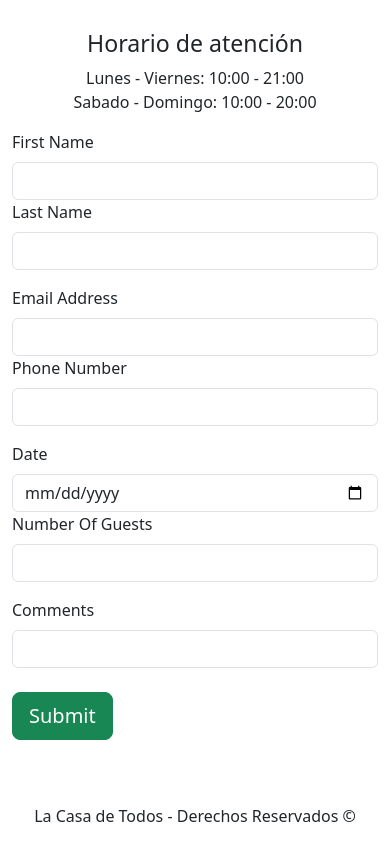
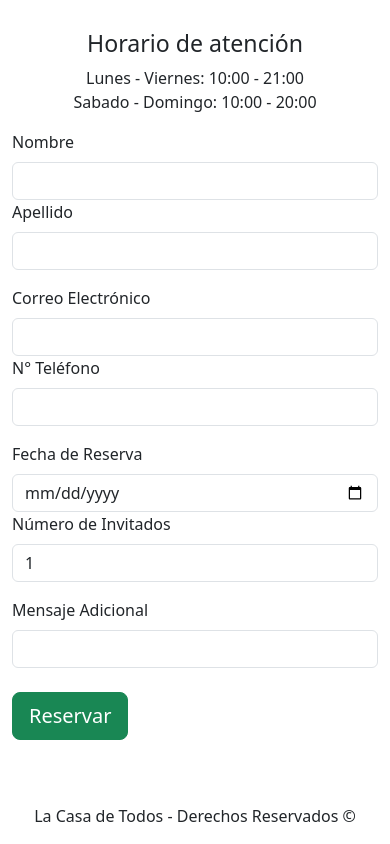
Before and after one commit to Fuerzas-Armadas-ESPE/002-desarrollo-de-una-aplicaci-n-web-grupo-04, a React (Create React App) app: page /contact in a window 390 px wide. Shown: the part 1093-1937 px from the top of the page. Built offline with nearby package versions, Linux system fonts and the light colour scheme.

Commit message:
Implementación de Correo Electrónico y uso de variables de entorno
Se usó EMAILJS y variables de entorno

```diff
--- a/package.json
+++ b/package.json
@@ -3,9 +3,11 @@
   "version": "0.1.0",
   "private": true,
   "dependencies": {
+    "@emailjs/browser": "^4.3.3",
     "@testing-library/jest-dom": "^5.17.0",
     "@testing-library/react": "^13.4.0",
     "@testing-library/user-event": "^13.5.0",
+    "axios": "^1.6.8",
     "bootstrap": "^5.3.2",
     "react": "^18.2.0",
     "react-bootstrap": "^2.9.1",
@@ -37,5 +39,8 @@
       "last 1 firefox version",
       "last 1 safari version"
     ]
+  },
+  "devDependencies": {
+    "dotenv": "^16.4.5"
   }
 }
--- a/src/pages/Contact.jsx
+++ b/src/pages/Contact.jsx
@@ -1,67 +1,216 @@
-import React from 'react';
-import './Contact.css';
-import { ContactInfo } from '../components/ContactInfo';
-import { Form } from 'react-bootstrap';
-import { Reviews } from '../components/Reviews';
+import React, { useState } from "react";
+import "./Contact.css";
+import { ContactInfo } from "../components/ContactInfo";
+import { Form, Alert } from "react-bootstrap";
+import emailjs from "@emailjs/browser";
 
 function Contact() {
+  const [message, setMessage] = useState("");
+  const [email, setEmail] = useState("");
+  const [firstName, setFirstName] = useState("");
+  const [lastName, setLastName] = useState("");
+  const [phoneNum, setPhoneNum] = useState("");
+  const [date, setDate] = useState("");
+  const [guests, setGuests] = useState(1);
+  const [errors, setErrors] = useState({ date: "", guests: "" });
+
+  const handleDateChange = (e) => {
+    const selectedDate = e.target.value;
+    const today = new Date().toISOString().split("T")[0];
+    setDate(selectedDate);
+    if (selectedDate < today) {
+      setErrors((prevErrors) => ({
+        ...prevErrors,
+        date: "La fecha debe ser desde hoy en adelante.",
+      }));
+    } else {
+      setErrors((prevErrors) => ({ ...prevErrors, date: "" }));
+    }
+  };
+
+  const handleGuestsChange = (e) => {
+    const selectedGuests = e.target.value;
+    setGuests(selectedGuests);
+    if (selectedGuests < 1) {
+      setErrors((prevErrors) => ({
+        ...prevErrors,
+        guests: "El número de invitados debe ser al menos 1.",
+      }));
+    } else {
+      setErrors((prevErrors) => ({ ...prevErrors, guests: "" }));
+    }
+  };
+
+  const handleSubmit = (e) => {
+    e.preventDefault();
+    const serviceId = process.env.REACT_APP_SERVICEID;
+    const templateId = process.env.REACT_APP_TEMPLATEID;
+    const publicKey = process.env.REACT_APP_PUBLICKEY;
+
+    const today = new Date().toISOString().split("T")[0];
+    if (date < today) {
+      setErrors((prevErrors) => ({
+        ...prevErrors,
+        date: "La fecha debe ser desde hoy en adelante.",
+      }));
+    }
+    if (guests < 1) {
+      setErrors((prevErrors) => ({
+        ...prevErrors,
+        guests: "El número de invitados debe ser al menos 1.",
+      }));
+    }
+    if (date >= today && guests >= 1) {
+      // Submit the form
+      console.log("Form submitted:", { date, guests });
+    }
+
+    const templateParams = {
+      from_name: `${firstName} ${lastName}`,
+      to_name: "Restaurante La Mesa de Todos",
+      message: message,
+      from_email: email,
+      from_phone: phoneNum,
+      from_date: date,
+      from_guests: guests,
+    };
+
+    //enviar email por emailjs
+    emailjs
+      .send(serviceId, templateId, templateParams, publicKey)
+      .then((response) => {
+        console.log("Email sent successfully", response);
+        setLastName("");
+        setFirstName("");
+        setEmail("");
+        setMessage("");
+        setPhoneNum("");
+        setDate("");
+        setGuests(1);
+      })
+      .catch((error) => {
+        console.log("Email failed to send", error);
+      });
+  };
+
   return (
-        <div className='contact-page'>
-            <header className='mt-5'>
-                <div className='container h-100 d-flex align-items-center justify-content-center'>
-                    <h1 className='text-light'>Contact</h1>
+    <div className="contact-page">
+      <header className="mt-5">
+        <div className="container h-100 d-flex align-items-center justify-content-center">
+          <h1 className="text-light">Contáctanos</h1>
         </div>
       </header>
 
-            <div className='container my-5'>
-                <div className='row'>
-                    <div className='col-lg-6 d-flex align-items-center justify-content-center'>
+      <div className="container my-5">
+        <div className="row">
+          <div className="col-lg-6 d-flex align-items-center justify-content-center">
             <ContactInfo />
           </div>
-                    <div className='col-lg-6 d-flex justify-content-center'>
-                        <Form>
-                            <Form.Group className='row mb-3'>
-                                <div className='col-md-6'>
-                                    <Form.Label htmlFor='first-name'>First Name</Form.Label>
-                                    <Form.Control type='text' id='first-name' />
+          <div className="col-lg-6 d-flex justify-content-center">
+            <Form onSubmit={handleSubmit}>
+              <Form.Group className="row mb-3">
+                <div className="col-md-6">
+                  <Form.Label htmlFor="first-name">Nombre</Form.Label>
+                  <Form.Control
+                    type="text"
+                    id="first-name"
+                    value={firstName}
+                    onChange={(e) => {
+                      setFirstName(e.target.value);
+                    }}
+                    required
+                  />
                 </div>
-                                <div className='col-md-6'>
-                                    <Form.Label htmlFor='last-name'>Last Name</Form.Label>
-                                    <Form.Control type='text' id='last-name' />
+                <div className="col-md-6">
+                  <Form.Label htmlFor="last-name">Apellido</Form.Label>
+                  <Form.Control
+                    type="text"
+                    id="last-name"
+                    value={lastName}
+                    onChange={(e) => {
+                      setLastName(e.target.value);
+                    }}
+                    required
+                  />
                 </div>
               </Form.Group>
-                            <Form.Group className='row mb-3'>
-                                <div className='col-md-6'>
-                                    <Form.Label htmlFor='email-address'>Email Address</Form.Label>
-                                    <Form.Control type='email' id='email-address' />
+              <Form.Group className="row mb-3">
+                <div className="col-md-6">
+                  <Form.Label htmlFor="email-address">
+                    Correo Electrónico
+                  </Form.Label>
+                  <Form.Control
+                    type="email"
+                    id="email-address"
+                    value={email}
+                    onChange={(e) => {
+                      setEmail(e.target.value);
+                    }}
+                    required
+                  />
                 </div>
-                                <div className='col-md-6'>
-                                    <Form.Label htmlFor='phone-number'>Phone Number</Form.Label>
-                                    <Form.Control type='tel' id='phone-number' />
+                <div className="col-md-6">
+                  <Form.Label htmlFor="phone-number">N° Teléfono</Form.Label>
+                  <Form.Control
+                    type="tel"
+                    id="phone-number"
+                    value={phoneNum}
+                    onChange={(e) => {
+                      setPhoneNum(e.target.value);
+                    }}
+                    required
+                  />
                 </div>
               </Form.Group>
-                            <Form.Group className='row mb-3'>
-                                <div className='col-md-6'>
-                                    <Form.Label htmlFor='date'>Date</Form.Label>
-                                    <Form.Control type='date' id='date' />
+              <Form.Group className="row mb-3">
+                <div className="col-md-6">
+                  <Form.Label htmlFor="date">Fecha de Reserva</Form.Label>
+                  <Form.Control
+                    type="date"
+                    id="date"
+                    value={date}
+                    onChange={handleDateChange}
+                    required
+                  />
+                  {errors.date && <Alert variant="danger">{errors.date}</Alert>}
                 </div>
-                                <div className='col-md-6'>
-                                    <Form.Label htmlFor='guests-number'>Number Of Guests</Form.Label>
-                                    <Form.Control type='number' id='guests-number' />
+                <div className="col-md-6">
+                  <Form.Label htmlFor="guests-number">
+                    Número de Invitados
+                  </Form.Label>
+                  <Form.Control
+                    type="number"
+                    id="guests-number"
+                    value={guests}
+                    onChange={handleGuestsChange}
+                    required
+                  />
+                  {errors.guests && (
+                    <Alert variant="danger">{errors.guests}</Alert>
+                  )}
                 </div>
               </Form.Group>
-                            <Form.Group className='mb-4'>
-                                <Form.Label htmlFor='comments'>Comments</Form.Label>
-                                <Form.Control type='textarea' id='comments' />
+              <Form.Group className="mb-4">
+                <Form.Label htmlFor="comments">Mensaje Adicional</Form.Label>
+                <Form.Control
+                  type="textarea"
+                  id="comments"
+                  value={message}
+                  onChange={(e) => {
+                    setMessage(e.target.value);
+                  }}
+                  required
+                />
               </Form.Group>
-
-                            <button type='submit' className='btn btn-success btn-lg'>Submit</button>
+              <button type="submit" className="btn btn-success btn-lg">
+                Reservar
+              </button>
             </Form>
           </div>
         </div>
       </div>
     </div>
-    )
+  );
 }
 
 export default Contact;
```
Also changed, not shown: 2 other files (tests, documents, lock files or other folders). Lines whose indentation alone changed are shown as unchanged.
